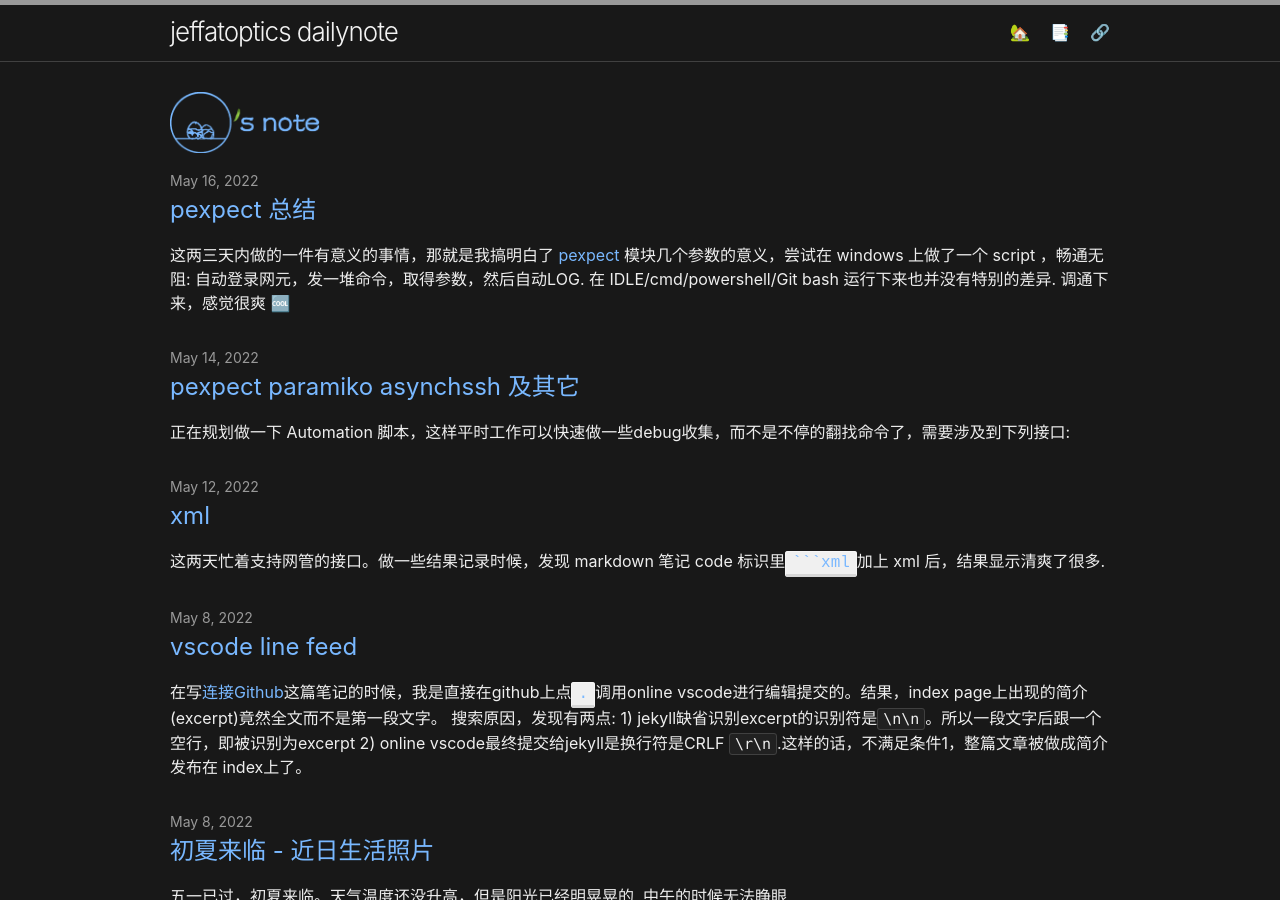
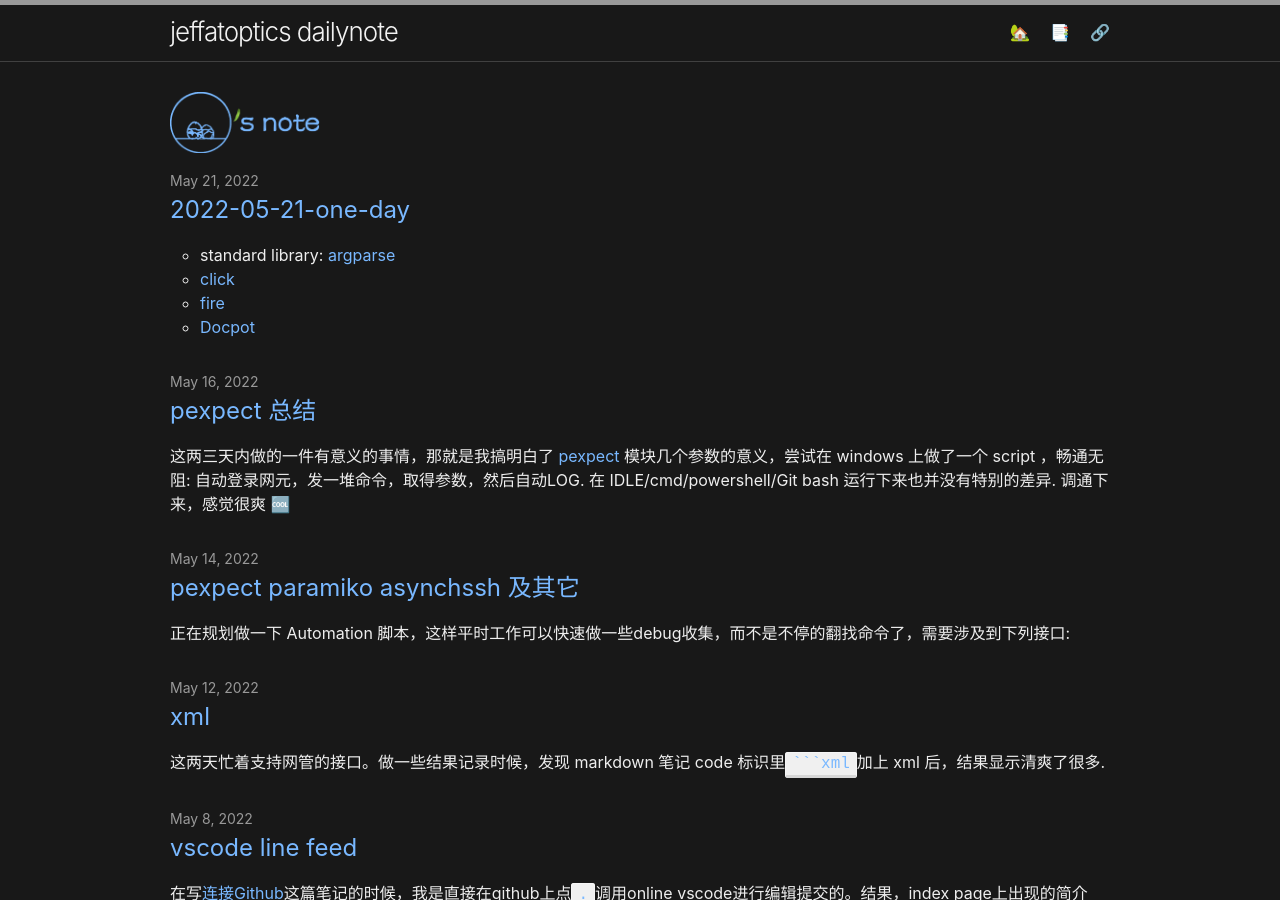
Before and after one commit to jeffatoptics/jeffblog, a Jekyll site: the page built from index.md, in a window 1280 px wide and 900 px high. Built offline with Jekyll 4.4.1, drawn with Linux system fonts in a browser that asks for light colours.

Commit message:
2022-05-22 add new

```diff
--- a/_posts/2022-05-16-pexpect-done.md
+++ b/_posts/2022-05-16-pexpect-done.md
@@ -100,6 +100,6 @@ UTF-8 兼容Ascii(一个byte对应一个英文字符)，对于非英文字符，
 
 ---
 
-[⏮ home](../index.md) &nbsp; &nbsp; &nbsp; &nbsp; [🔀 category](../category.md) &nbsp; &nbsp; &nbsp; &nbsp; [◀️ prev](2022-05-14-pexpect-paramiko-asynchssh.md) &nbsp; &nbsp; &nbsp; &nbsp; [▶️ next]()
+[⏮ home](../index.md) &nbsp; &nbsp; &nbsp; &nbsp; [🔀 category](../category.md) &nbsp; &nbsp; &nbsp; &nbsp; [◀️ prev](2022-05-14-pexpect-paramiko-asynchssh.md) &nbsp; &nbsp; &nbsp; &nbsp; [▶️ next](./2022-05-21-one-day.md)
 
 ---
--- /dev/null
+++ b/_posts/2022-05-21-one-day.md
@@ -0,0 +1,26 @@
+---
+title: 2022-05-21-one-day
+layout: post
+category: coding
+author: jeffatoptics
+created: 2022-05-21 Sat 23:39
+modified_date:
+---
+
+- standard library: [argparse](https://docs.python.org/3/library/argparse.html)
+- [click](https://pypi.org/project/click/)
+- [fire](https://google.github.io/python-fire/guide/)
+- [Docpot](http://docopt.org/)
+
+Reference link:
+
+1. [15.4. argparse — Parser for command-line options, arguments and sub-commands — Python 2.7.18 documentation](https://docs.python.org/2/library/argparse.html)
+
+1. [Command Line Interface Programming in Python - GeeksforGeeks](https://www.geeksforgeeks.org/command-line-interface-programming-python/)
+
+
+---
+
+[⏮ home](../index.md) &nbsp; &nbsp; &nbsp; &nbsp; [🔀 category](../category.md) &nbsp; &nbsp; &nbsp; &nbsp; [◀️ prev](./2022-05-16-pexpect-done.md) &nbsp; &nbsp; &nbsp; &nbsp; [▶️ next]()
+
+---
```
